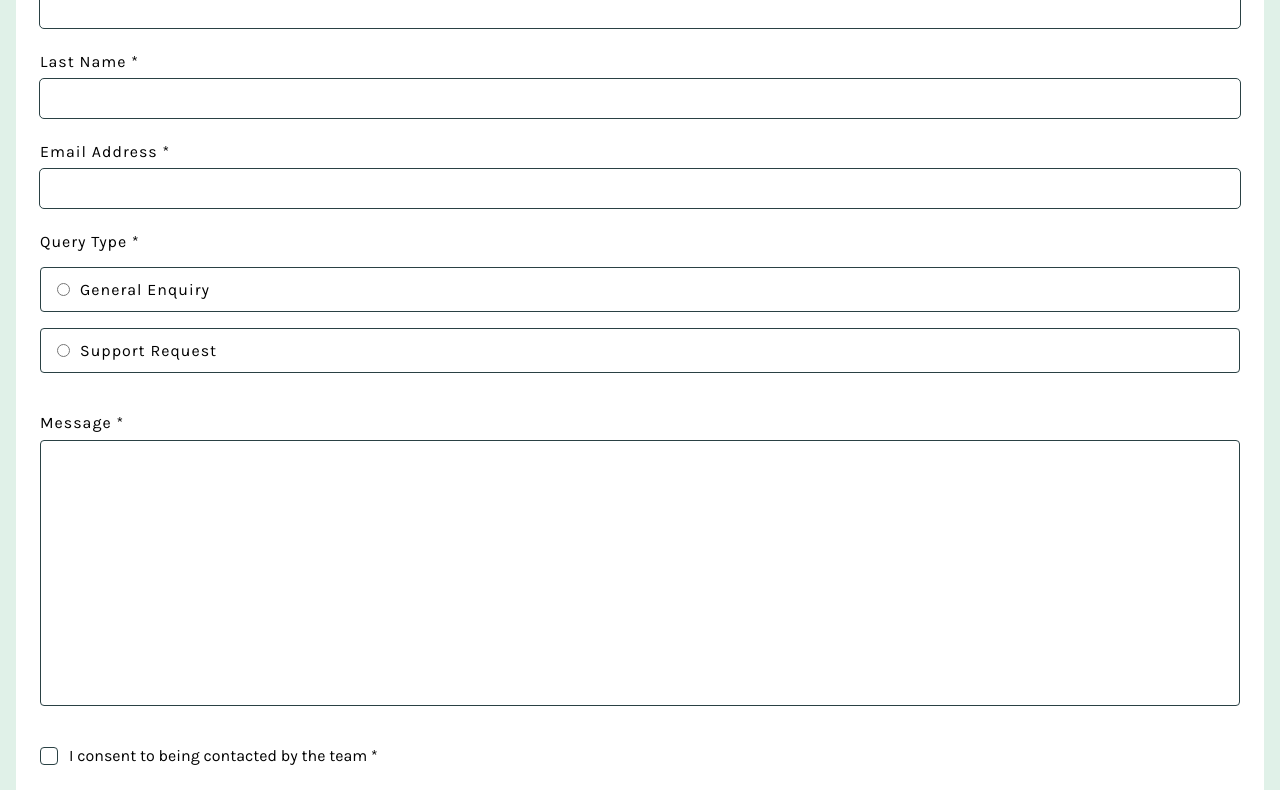
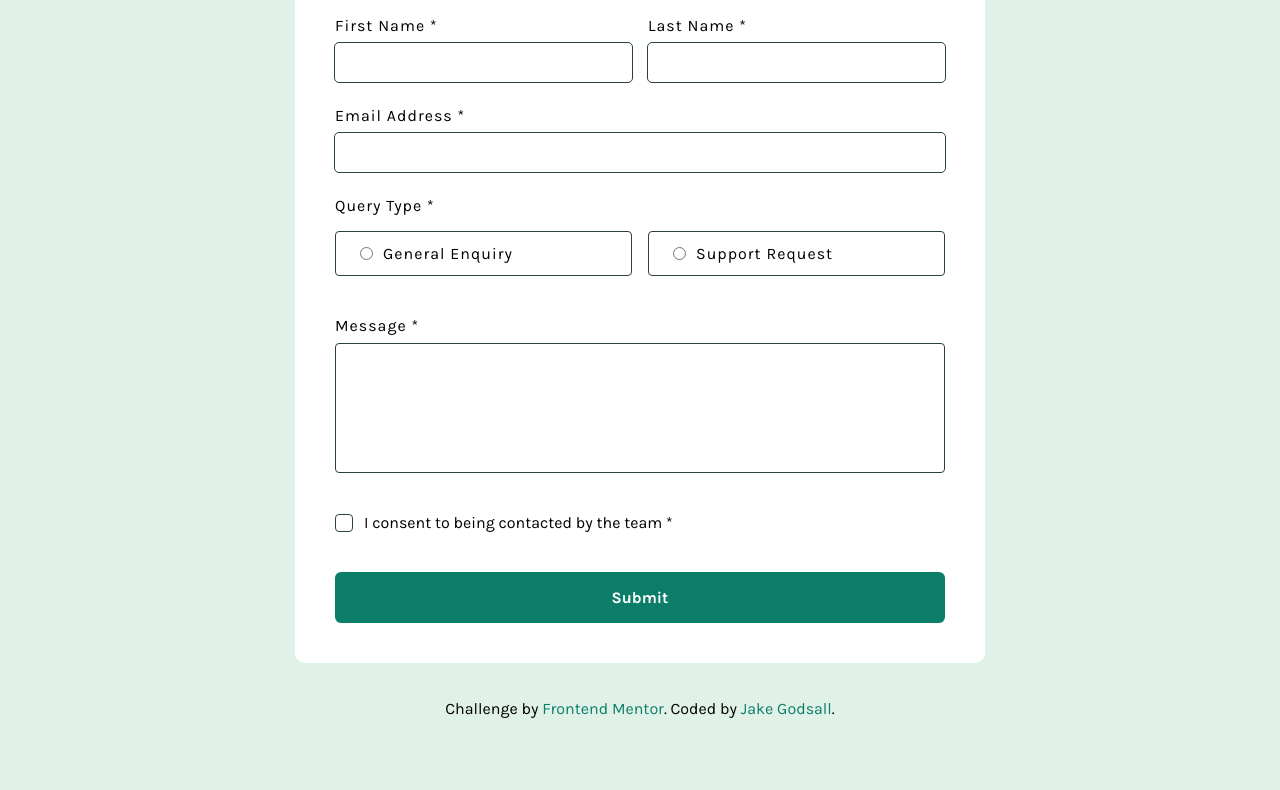
Before and after one commit to jakegodsall/fm-contact-form, a website: page src/index.html in a window 1280 px wide. Shown: the part 133-923 px from the top of the page. After the commit the page ends 891 px from the top, so only its background shows below. Drawn offline with Linux system fonts and the light colour scheme.

Commit message:
implemented tablet layout

```diff
--- a/src/index.html
+++ b/src/index.html
@@ -17,6 +17,7 @@
   <body>
     <form class="form" action="" method="POST" enctype="application/json">
       <h1 class="form__title">Contact Us</h1>
+      <div class="form__nameSection">
         <div class="formInput">
           <label class="formInput__label" for="firstName">First Name *</label>
           <input
@@ -27,7 +28,7 @@
           />
         </div>
         <div class="formInput">
-        <label class="formInput__label" for="firstName">Last Name *</label>
+          <label class="formInput__label" for="lastName">Last Name *</label>
           <input
             class="formInput__input"
             type="text"
@@ -35,12 +36,14 @@
             id="lastName"
           />
         </div>
+      </div>
       <div class="formInput">
-        <label class="formInput__label" for="firstName">Email Address *</label>
+        <label class="formInput__label" for="email">Email Address *</label>
         <input class="formInput__input" type="email" name="email" id="email" />
       </div>
       <div class="formRadio">
-        <legend class="formRadio__title" for="firstName">Query Type *</legend>
+        <legend class="formRadio__title" for="queryType">Query Type *</legend>
+        <div class="formRadio__radios">
           <div class="formRadio__div">
             <input
               class="formRadio__radio"
@@ -66,13 +69,13 @@
             >
           </div>
         </div>
+      </div>
       <div class="formMessage">
         <label class="formMessage__label" for="message">Message *</label>
         <textarea
           class="formMessage__textArea"
           name="message"
           id="message"
-          rows="16"
         ></textarea>
       </div>
       <div class="formConsent">
--- a/src/styles/base/_base.scss
+++ b/src/styles/base/_base.scss
@@ -1,3 +1,6 @@
 body {
+  display: flex;
+  flex-direction: column;
+  align-items: center;
   background-color: var(--light-green);
 }
--- a/src/styles/layout/_contact-form.scss
+++ b/src/styles/layout/_contact-form.scss
@@ -5,6 +5,8 @@
   padding: 2.4rem;
   border-radius: 1rem;
   margin: 1.6rem;
+  max-width: 400px;
+  margin-top: 4rem;
 
   &__title {
     font-size: 3r6m;
@@ -86,6 +88,7 @@
   }
 
   &__textArea {
+    height: 24rem;
     resize: none;
     border: 0.1rem solid var(--dark-grey);
     padding: 1.2rem 1.6rem;
@@ -117,3 +120,45 @@
     font-size: 1.6rem;
   }
 }
+
+@media screen and (min-width: 700px) {
+  .form {
+    width: 70%;
+    max-width: 690px;
+    padding: 4rem;
+
+    &__title {
+      font-size: 3.2rem;
+    }
+
+    &__nameSection {
+      display: flex;
+      gap: 1.6rem;
+
+      div {
+        flex: 1;
+      }
+    }
+  }
+
+  .formRadio__radios {
+    display: flex;
+    gap: 1.6rem;
+
+    div {
+      flex: 1;
+    }
+  }
+
+  .formRadio {
+    div div {
+      padding-inline: 2.4rem;
+    }
+  }
+
+  .formMessage {
+    &__textArea {
+      height: 13rem;
+    }
+  }
+}
```
Also changed, not shown: src/styles/main.css, 1 other file. Lines whose indentation alone changed are shown as unchanged.
